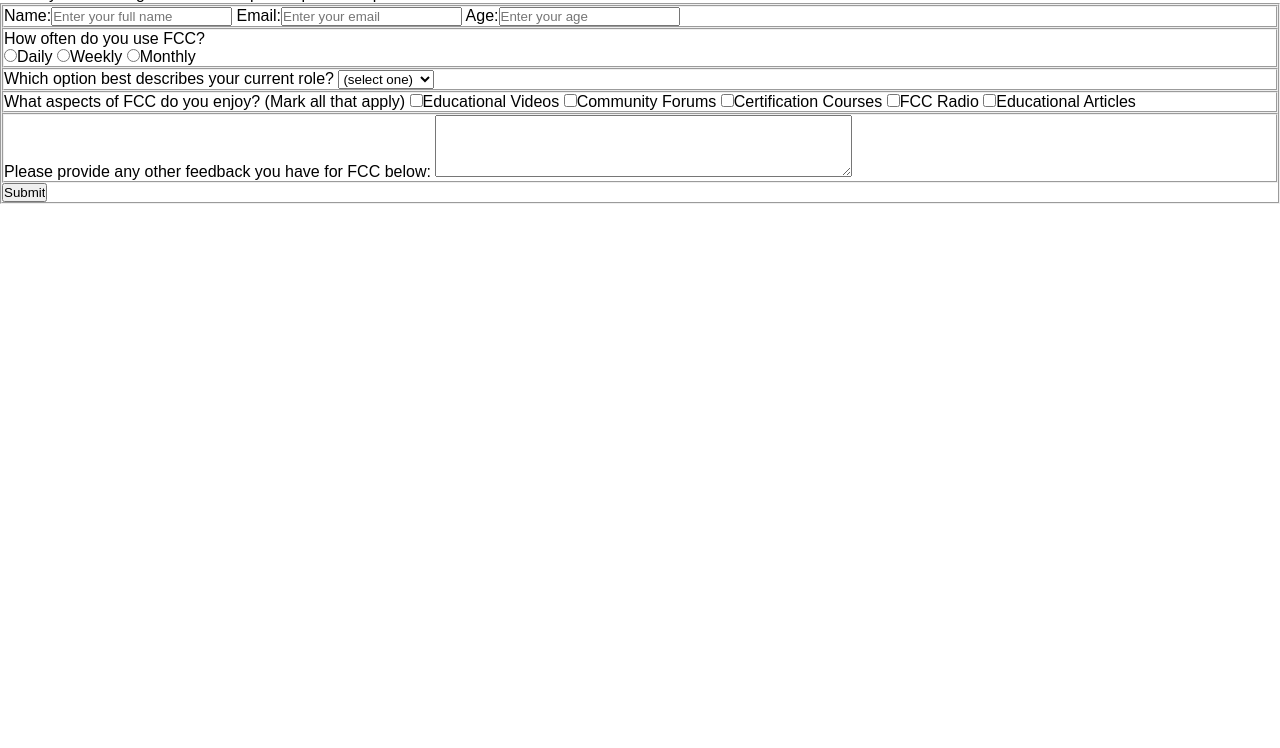
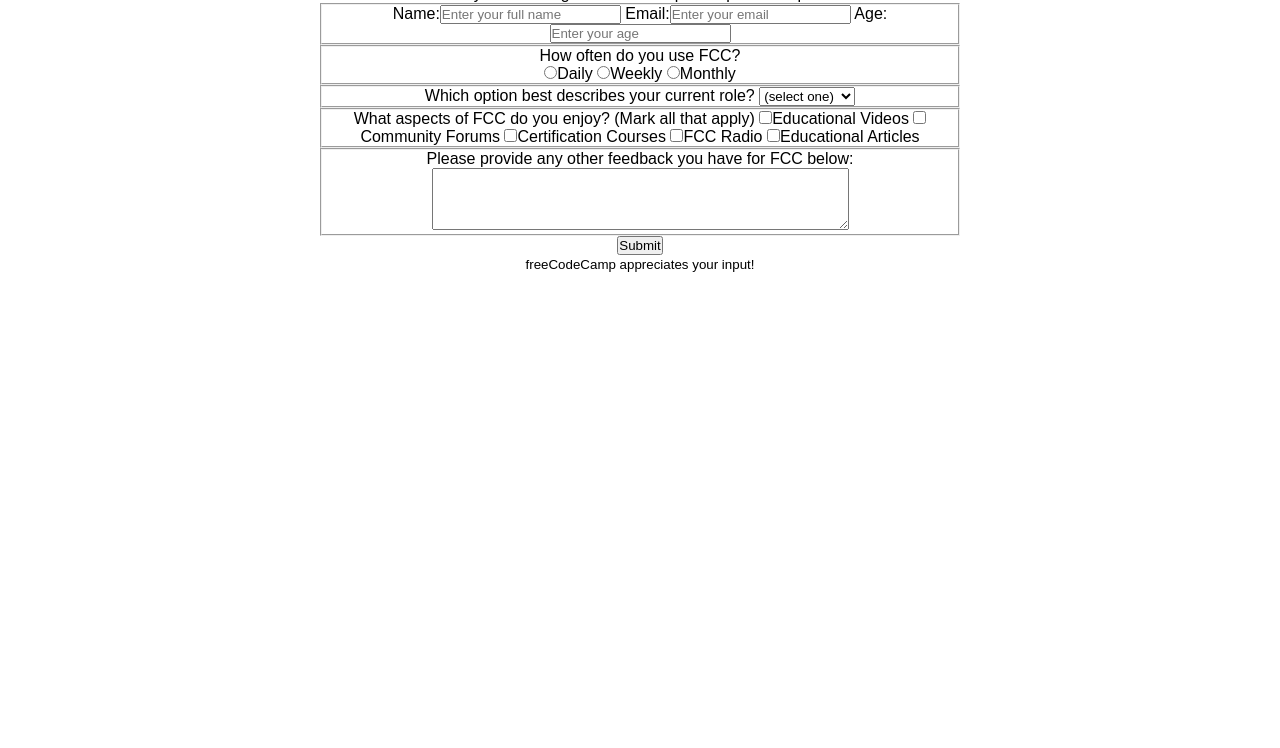
Before and after one commit to jorozco94/SurveyForm, a plain HTML site: page index.html in a window 1280 px wide. Shown: the part 52-800 px from the top of the page. Drawn offline with Linux system fonts and the light colour scheme.

Commit message:
feat: basic styling building blocks

```diff
--- a/index.html
+++ b/index.html
@@ -8,24 +8,27 @@
   <title>FCC Survey Form</title>
 </head>
 <body>
+  <header>
     <h1 id="title">freeCodeCamp Survey</h1>
     <p id="description">Thank you for taking the time to help us improve the platform
     </p>
-  <fieldset id="survey-form">
-    <fieldset>
+  </header>
+  <main>
+    <form id="survey-form">
+      <fieldset class="identification">
         <label for="name" id="name-label">Name:<input id="name" required type="text" placeholder="Enter your full name"></label>
         <label for="email" id="email-label">Email:<input id="email" required type="email" placeholder="Enter your email"></label>
         <label for="number" id="number-label">Age:<input id="number" type="number" placeholder="Enter your age"></label>
       </fieldset>
-    <fieldset>
+      <fieldset class="frequency">
         <p>How often do you use FCC?</p>
         <label><input value="daily" type="radio" name="visiting-frequency">Daily</label>
         <label><input value="weekly" type="radio" name="visiting-frequency">Weekly</label>
         <label><input value="monthly" type="radio" name="visiting-frequency">Monthly</label>
       </fieldset>
-    <fieldset>
-      <label for="dropdown">Which option best describes your current role?
-        <select id="dropdown">
+      <fieldset class="role">
+        <label for="profession">Which option best describes your current role?
+          <select id="profession" name="profession">
             <option>(select one)</option>
             <option>Student</option>
             <option>Professional</option>
@@ -33,7 +36,7 @@
           </select>
         </label>
       </fieldset>
-    <fieldset>
+      <fieldset class="favorites">
         <label>What aspects of FCC do you enjoy? (Mark all that apply)
           <input type="checkbox">Educational Videos
           <input type="checkbox">Community Forums
@@ -42,12 +45,16 @@
           <input type="checkbox">Educational Articles
         </label>
       </fieldset>
-    <fieldset>
+      <fieldset class="feedback">
         <label for="comments">Please provide any other feedback you have for FCC below:
           <textarea id="comments" name="comments" rows="4" cols="50"></textarea>
         </label>
       </fieldset>
       <input type="submit" value="Submit">
     </form>
+  </main>
+  <footer>
+    <small>freeCodeCamp appreciates your input!</small>
+  </footer>
 </body>
 </html>
--- a/styles.css
+++ b/styles.css
@@ -4,3 +4,14 @@
   box-sizing: border-box;
   font-family: Arial, Helvetica, sans-serif;
 }
+
+body {
+  width: 100%;
+  height: 100vh;
+}
+
+header, main, footer {
+  margin: 0 auto;
+  text-align: center;
+  width: 50vw;
+}
```
Lines whose indentation alone changed are shown as unchanged.
